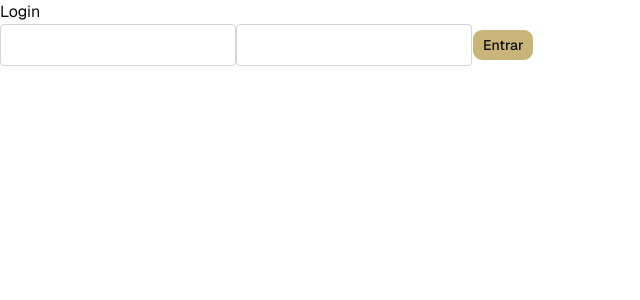
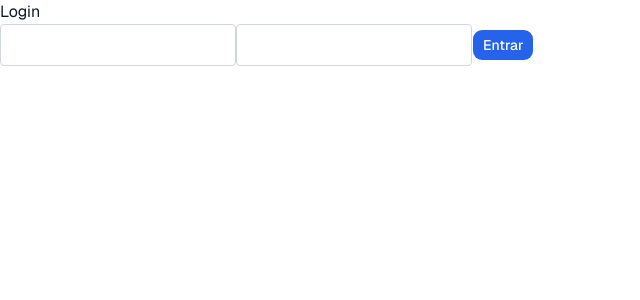
Before and after one commit to JosePerez2299/frontend_reposicion_nextjs, a Next.js app: page /login in a window 1280 px wide. Shown: the top 300 px of the page, without its empty margins (0-640 px from the left). Built offline with nearby package versions, Linux system fonts and the light colour scheme.

Commit message:
cambio en la paleta y color de celda

```diff
--- a/src/app/globals.css
+++ b/src/app/globals.css
@@ -5,95 +5,140 @@
 
 :root {
   /* ── shadcn base — tema claro ── */
-  --background: oklch(1 0 0);
-  --foreground: oklch(0.145 0 0);
-  --card: oklch(1 0 0);
-  --card-foreground: oklch(0.145 0 0);
-  --popover: oklch(1 0 0);
-  --popover-foreground: oklch(0.145 0 0);
-  --primary: #c9b47a;
-  --primary-foreground: #0f0f10;
-  --secondary: oklch(0.97 0 0);
-  --secondary-foreground: oklch(0.205 0 0);
-  --muted: oklch(0.97 0 0);
-  --muted-foreground: oklch(0.556 0 0);
-  --accent: oklch(0.97 0 0);
-  --accent-foreground: oklch(0.205 0 0);
-  --destructive: #e05252;
-  --destructive-foreground: #f0ede8;
-  --border: oklch(0.922 0 0);
-  --input: oklch(0.922 0 0);
-  --ring: #c9b47a;
+  --background: #ffffff;
+  --foreground: #0f172a;
+  --card: #ffffff;
+  --card-foreground: #0f172a;
+  --popover: #ffffff;
+  --popover-foreground: #0f172a;
+  --primary: #2563eb;
+  --primary-foreground: #ffffff;
+  --secondary: #f1f5f9;
+  --secondary-foreground: #0f172a;
+  --muted: #f1f5f9;
+  --muted-foreground: #64748b;
+  --accent: #f1f5f9;
+  --accent-foreground: #0f172a;
+  --destructive: #ef4444;
+  --destructive-foreground: #ffffff;
+  --border: #e2e8f0;
+  --input: #e2e8f0;
+  --ring: #2563eb;
   --radius: 0.625rem;
 
   /* ── sidebar — tema claro ── */
-  --sidebar: oklch(0.985 0 0);
-  --sidebar-foreground: oklch(0.145 0 0);
-  --sidebar-primary: #c9b47a;
-  --sidebar-primary-foreground: #0f0f10;
-  --sidebar-accent: oklch(0.97 0 0);
-  --sidebar-accent-foreground: oklch(0.205 0 0);
-  --sidebar-border: oklch(0.922 0 0);
-  --sidebar-ring: #c9b47a;
+  --sidebar: #f8fafc;
+  --sidebar-foreground: #0f172a;
+  --sidebar-primary: #2563eb;
+  --sidebar-primary-foreground: #ffffff;
+  --sidebar-accent: #f1f5f9;
+  --sidebar-accent-foreground: #0f172a;
+  --sidebar-border: #e2e8f0;
+  --sidebar-ring: #2563eb;
 
   /* ── semánticos custom ── */
-  --success: #4caf82;
-  --success-foreground: #0f0f10;
-  --warning: #e8a832;
-  --warning-foreground: #0f0f10;
-  --info: #5b9cf6;
-  --info-foreground: #0f0f10;
+  --success: #10b981;
+  --success-foreground: #ffffff;
+  --warning: #f59e0b;
+  --warning-foreground: #ffffff;
+  --info: #3b82f6;
+  --info-foreground: #ffffff;
 
   /* ── rotación ── */
-  --rot-good: #4caf82;
-  --rot-good-foreground: #0f0f10;
-  --rot-high: #e8a832;
-  --rot-high-foreground: #0f0f10;
-  --rot-critical: #e05252;
-  --rot-critical-foreground: #f0ede8;
+  --rot-good: #10b981;
+  --rot-good-foreground: #ffffff;
+  --rot-high: #f59e0b;
+  --rot-high-foreground: #ffffff;
+  --rot-critical: #ef4444;
+  --rot-critical-foreground: #ffffff;
 
   /* ── surfaces ── */
-  --surface-1: #f8f8f8;
-  --surface-2: #f0f0f0;
-  --surface-3: #e8e8e8;
+  --surface-1: #f8fafc;
+  --surface-2: #f1f5f9;
+  --surface-3: #e2e8f0;
+
+  /* ── stock levels ── */
+  --stock-none-bg: #fef2f2;
+  --stock-none-text: #dc2626;
+  --stock-none-border: #fecaca;
+  --stock-low-bg: #ffedd5;
+  --stock-low-text: #c2410c;
+  --stock-low-border: #fed7aa;
+  --stock-medium-bg: #fefce8;
+  --stock-medium-text: #ca8a04;
+  --stock-medium-border: #fde047;
+  --stock-high-bg: #f0fdf4;
+  --stock-high-text: #16a34a;
+  --stock-high-border: #bbf7d0;
+
+  /* ── rotation levels ── */
+  --rotation-critical-text: #dc2626;
+  --rotation-high-text: #ea580c;
+  --rotation-medium-text: #ca8a04;
+  --rotation-good-text: #16a34a;
 }
 
 .dark {
   /* ── shadcn base — tema oscuro ── */
-  --background: #0f0f10;
-  --foreground: #f0ede8;
-  --card: #161618;
-  --card-foreground: #f0ede8;
-  --popover: #1e1e21;
-  --popover-foreground: #f0ede8;
-  --primary: #c9b47a;
-  --primary-foreground: #0f0f10;
-  --secondary: #1e1e21;
-  --secondary-foreground: #f0ede8;
-  --muted: #26262a;
-  --muted-foreground: #7a7870;
-  --accent: #26262a;
-  --accent-foreground: #f0ede8;
-  --destructive: #e05252;
-  --destructive-foreground: #f0ede8;
-  --border: rgba(255, 255, 255, 0.07);
-  --input: rgba(255, 255, 255, 0.07);
-  --ring: #c9b47a;
+  --background: #020817;
+  --foreground: #f8fafc;
+  --card: #0f172a;
+  --card-foreground: #f8fafc;
+  --popover: #0f172a;
+  --popover-foreground: #f8fafc;
+  --primary: #3b82f6;
+  --primary-foreground: #ffffff;
+  --secondary: #1e293b;
+  --secondary-foreground: #f8fafc;
+  --muted: #1e293b;
+  --muted-foreground: #94a3b8;
+  --accent: #1e293b;
+  --accent-foreground: #f8fafc;
+  --destructive: #ef4444;
+  --destructive-foreground: #ffffff;
+  --border: #334155;
+  --input: #334155;
+  --ring: #3b82f6;
 
   /* ── sidebar — tema oscuro ── */
-  --sidebar: #161618;
-  --sidebar-foreground: #f0ede8;
-  --sidebar-primary: #c9b47a;
-  --sidebar-primary-foreground: #0f0f10;
-  --sidebar-accent: #26262a;
-  --sidebar-accent-foreground: #f0ede8;
-  --sidebar-border: rgba(255, 255, 255, 0.07);
-  --sidebar-ring: #c9b47a;
+  --sidebar: #0f172a;
+  --sidebar-foreground: #f8fafc;
+  --sidebar-primary: #3b82f6;
+  --sidebar-primary-foreground: #ffffff;
+  --sidebar-accent: #1e293b;
+  --sidebar-accent-foreground: #f8fafc;
+  --sidebar-border: #334155;
+  --sidebar-ring: #3b82f6;
 
   /* ── surfaces — tema oscuro ── */
-  --surface-1: #161618;
-  --surface-2: #1e1e21;
-  --surface-3: #26262a;
+  --surface-1: #0f172a;
+  --surface-2: #1e293b;
+  --surface-3: #334155;
+
+  /* stock none — rojo menos saturado, texto más brillante */
+  --stock-none-bg:     #2d0c0c;
+  --stock-none-text:   #ff8080;
+  --stock-none-border: #5c1a1a;
+
+  /* stock low — naranja apagado, texto cálido */
+  --stock-low-bg:      #2d1500;
+  --stock-low-text:    #ffb347;
+  --stock-low-border:  #7a3500;
+
+  /* stock medium — amarillo más limpio */
+  --stock-medium-bg:     #2a1f00;
+  --stock-medium-text:   #ffe033;
+  --stock-medium-border: #6b4f00;
+
+  /* stock high — verde más legible */
+  --stock-high-bg:     #072318;
+  --stock-high-text:   #4ade80;
+  --stock-high-border: #0f4d2e;
+  /* ── rotation levels — tema oscuro ── */
+  --rotation-critical-text: #f87171;
+  --rotation-high-text: #fb923c;
+  --rotation-medium-text: #facc15;
+  --rotation-good-text: #4ade80;
 }
 
 @theme inline {
@@ -146,6 +191,22 @@
   --color-surface-1: var(--surface-1);
   --color-surface-2: var(--surface-2);
   --color-surface-3: var(--surface-3);
+  --color-stock-none-bg: var(--stock-none-bg);
+  --color-stock-none-text: var(--stock-none-text);
+  --color-stock-none-border: var(--stock-none-border);
+  --color-stock-low-bg: var(--stock-low-bg);
+  --color-stock-low-text: var(--stock-low-text);
+  --color-stock-low-border: var(--stock-low-border);
+  --color-stock-medium-bg: var(--stock-medium-bg);
+  --color-stock-medium-text: var(--stock-medium-text);
+  --color-stock-medium-border: var(--stock-medium-border);
+  --color-stock-high-bg: var(--stock-high-bg);
+  --color-stock-high-text: var(--stock-high-text);
+  --color-stock-high-border: var(--stock-high-border);
+  --color-rotation-critical-text: var(--rotation-critical-text);
+  --color-rotation-high-text: var(--rotation-high-text);
+  --color-rotation-medium-text: var(--rotation-medium-text);
+  --color-rotation-good-text: var(--rotation-good-text);
   --radius-sm: calc(var(--radius) * 0.6);
   --radius-md: calc(var(--radius) * 0.8);
   --radius-lg: var(--radius);
--- a/src/app/layout.tsx
+++ b/src/app/layout.tsx
@@ -2,6 +2,7 @@ import type { Metadata } from "next";
 import { Geist, Geist_Mono } from "next/font/google";
 import "./globals.css";
 import { QueryProvider } from "@/components/providers/QueryProvider";
+import { ThemeProvider } from "@/components/providers/ThemeProvider";
 import { Toaster } from "sonner";
 
 const geistSans = Geist({
@@ -28,14 +29,21 @@ export default function RootLayout({
   children: React.ReactNode;
 }) {
   return (
-    <html lang="es">
+    <html lang="es" suppressHydrationWarning>
       <body
         className={`${geistSans.variable} ${geistMono.variable} font-sans antialiased`}
       >
-        <QueryProvider>
-          {children}
-          <Toaster position="bottom-right" />
-        </QueryProvider>
+        <ThemeProvider
+          attribute="class"
+          defaultTheme="system"
+          enableSystem
+          disableTransitionOnChange
+        >
+          <QueryProvider>
+            {children}
+            <Toaster position="bottom-right" />
+          </QueryProvider>
+        </ThemeProvider>
       </body>
     </html>
   );
--- a/src/components/layout/AppSidebar.tsx
+++ b/src/components/layout/AppSidebar.tsx
@@ -8,6 +8,7 @@ import {
   SidebarSeparator,
   SidebarTrigger,
 } from "@/components/ui/sidebar";
+import { ThemeToggle } from "@/components/ui/theme-toggle";
 import { navigation } from "@/config/navigation";
 import { NavSection } from "./NavSection";
 
@@ -28,8 +29,13 @@ export function AppSidebar() {
             </span>
           </div>
 
-          {/* trigger — SIEMPRE visible */}
-          <SidebarTrigger className="flex-shrink-0" />
+          {/* trigger + theme toggle — trigger SIEMPRE visible, theme toggle solo cuando está expandido */}
+          <div className="flex items-center gap-1">
+            <div className="group-data-[collapsible=icon]:hidden">
+              <ThemeToggle />
+            </div>
+            <SidebarTrigger className="flex-shrink-0" />
+          </div>
         </div>
       </SidebarHeader>
 
--- /dev/null
+++ b/src/components/providers/ThemeProvider.tsx
@@ -0,0 +1,9 @@
+"use client"
+
+import * as React from "react"
+import { ThemeProvider as NextThemesProvider } from "next-themes"
+import { type ThemeProviderProps } from "next-themes"
+
+export function ThemeProvider({ children, ...props }: ThemeProviderProps) {
+  return <NextThemesProvider {...props}>{children}</NextThemesProvider>
+}
--- /dev/null
+++ b/src/components/ui/theme-toggle.tsx
@@ -0,0 +1,23 @@
+"use client"
+
+import * as React from "react"
+import { Moon, Sun } from "lucide-react"
+import { useTheme } from "next-themes"
+
+import { Button } from "@/components/ui/button"
+
+export function ThemeToggle() {
+  const { setTheme, theme } = useTheme()
+
+  return (
+    <Button
+      variant="outline"
+      size="icon"
+      onClick={() => setTheme(theme === "light" ? "dark" : "light")}
+    >
+      <Sun className="h-[1.2rem] w-[1.2rem] rotate-0 scale-100 transition-all dark:-rotate-90 dark:scale-0" />
+      <Moon className="absolute h-[1.2rem] w-[1.2rem] rotate-90 scale-0 transition-all dark:rotate-0 dark:scale-100" />
+      <span className="sr-only">Cambiar tema</span>
+    </Button>
+  )
+}
--- a/src/lib/utils.ts
+++ b/src/lib/utils.ts
@@ -19,30 +19,30 @@ const STOCK_LEVELS = [
   {
     label: "Sin stock",
     maxExclusive: 1,
-    bg: "bg-[#fff0ee]",
-    text: "text-[#c93b22]",
-    border: "border-[#f5c0b8]",
+    bg: "bg-[var(--stock-none-bg)]",
+    text: "text-[var(--stock-none-text)]",
+    border: "border-[var(--stock-none-border)]",
   },
   {
     label: "Stock < 10",
     maxExclusive: 10,
-    bg: "bg-[#fff7ed]",
-    text: "text-[#bf6800]",
-    border: "border-[#f5dec0]",
+    bg: "bg-[var(--stock-low-bg)]",
+    text: "text-[var(--stock-low-text)]",
+    border: "border-[var(--stock-low-border)]",
   },
   {
     label: "Stock 10-49",
     maxExclusive: 50,
-    bg: "bg-[#fefde8]",
-    text: "text-[#757500]",
-    border: "border-[#e0e098]",
+    bg: "bg-[var(--stock-medium-bg)]",
+    text: "text-[var(--stock-medium-text)]",
+    border: "border-[var(--stock-medium-border)]",
   },
   {
     label: "Stock >= 50",
     maxExclusive: Number.POSITIVE_INFINITY,
-    bg: "bg-[#f0faf3]",
-    text: "text-[#1a8038]",
-    border: "border-[#b8e8c4]",
+    bg: "bg-[var(--stock-high-bg)]",
+    text: "text-[var(--stock-high-text)]",
+    border: "border-[var(--stock-high-border)]",
   },
 ] as const;
 
@@ -50,30 +50,30 @@ const ROTATION_LEVELS = [
   {
     label: "Rotación <=15%",
     maxInclusive: 0.15,
-    bg: "bg-[#fff0ee]",
-    text: "text-[#c93b22]",
-    border: "border-[#f5c0b8]",
+    bg: "bg-[var(--stock-none-bg)]",
+    text: "text-[var(--rotation-critical-text)]",
+    border: "border-[var(--stock-none-border)]",
   },
   {
     label: "Rotación 15-35%",
     maxInclusive: 0.35,
-    bg: "bg-[#fff7ed]",
-    text: "text-[#bf6800]",
-    border: "border-[#f5dec0]",
+    bg: "bg-[var(--stock-low-bg)]",
+    text: "text-[var(--rotation-high-text)]",
+    border: "border-[var(--stock-low-border)]",
   },
   {
     label: "Rotación 35-60%",
     maxInclusive: 0.6,
-    bg: "bg-[#fefde8]",
-    text: "text-[#757500]",
-    border: "border-[#e0e098]",
+    bg: "bg-[var(--stock-medium-bg)]",
+    text: "text-[var(--rotation-medium-text)]",
+    border: "border-[var(--stock-medium-border)]",
   },
   {
     label: "Rotación >60%",
     maxInclusive: Number.POSITIVE_INFINITY,
-    bg: "bg-[#f0faf3]",
-    text: "text-[#1a8038]",
-    border: "border-[#b8e8c4]",
+    bg: "bg-[var(--stock-high-bg)]",
+    text: "text-[var(--rotation-good-text)]",
+    border: "border-[var(--stock-high-border)]",
   },
 ] as const;
 
```
Also changed, not shown: src/features/analisis_reposicion/components/AnalisisTable.tsx (+16 -15 lines).
